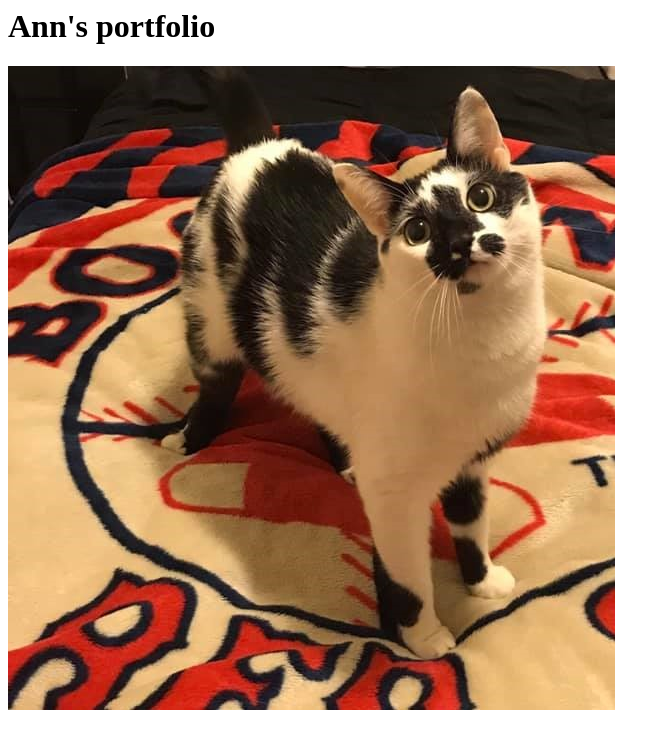
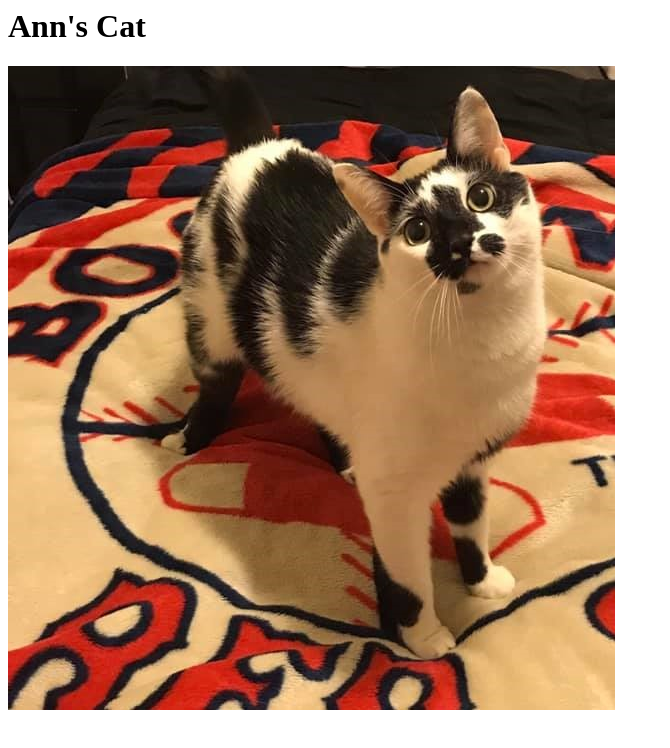
Before and after one commit to arcashell/milkytest.github.io, a plain HTML site: page index.html in a window 1280 px wide. Shown: the whole page, without its empty margins (0-670 px from the left). Drawn offline with Linux system fonts and the light colour scheme; files whose address does not match are found by name.

Commit message:
Add files via upload

```diff
--- a/index.html
+++ b/index.html
@@ -1,4 +1,4 @@
 <html>
-    <h1>Ann's portfolio</h1>
+    <h1>Ann's Cat</h1>
     <img src="./Pics/Milky.jpg" />
 </html>
```
